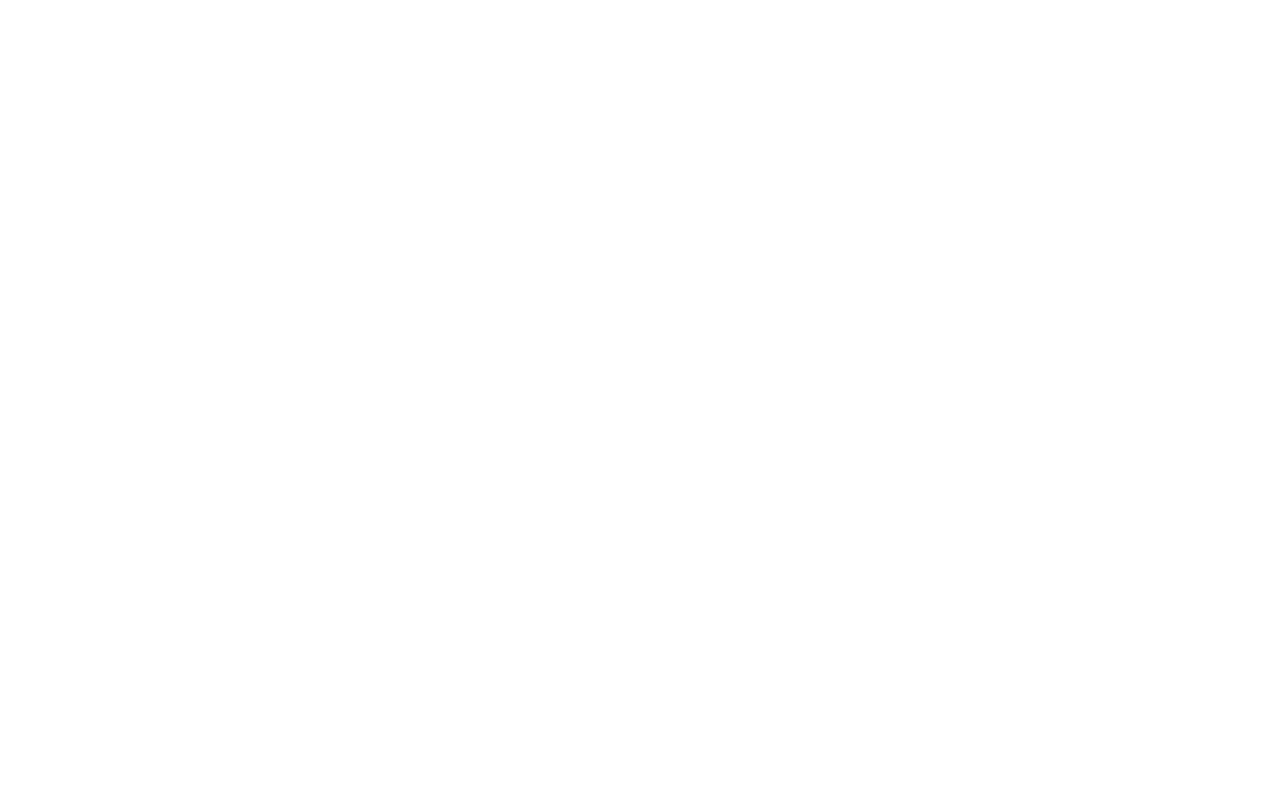
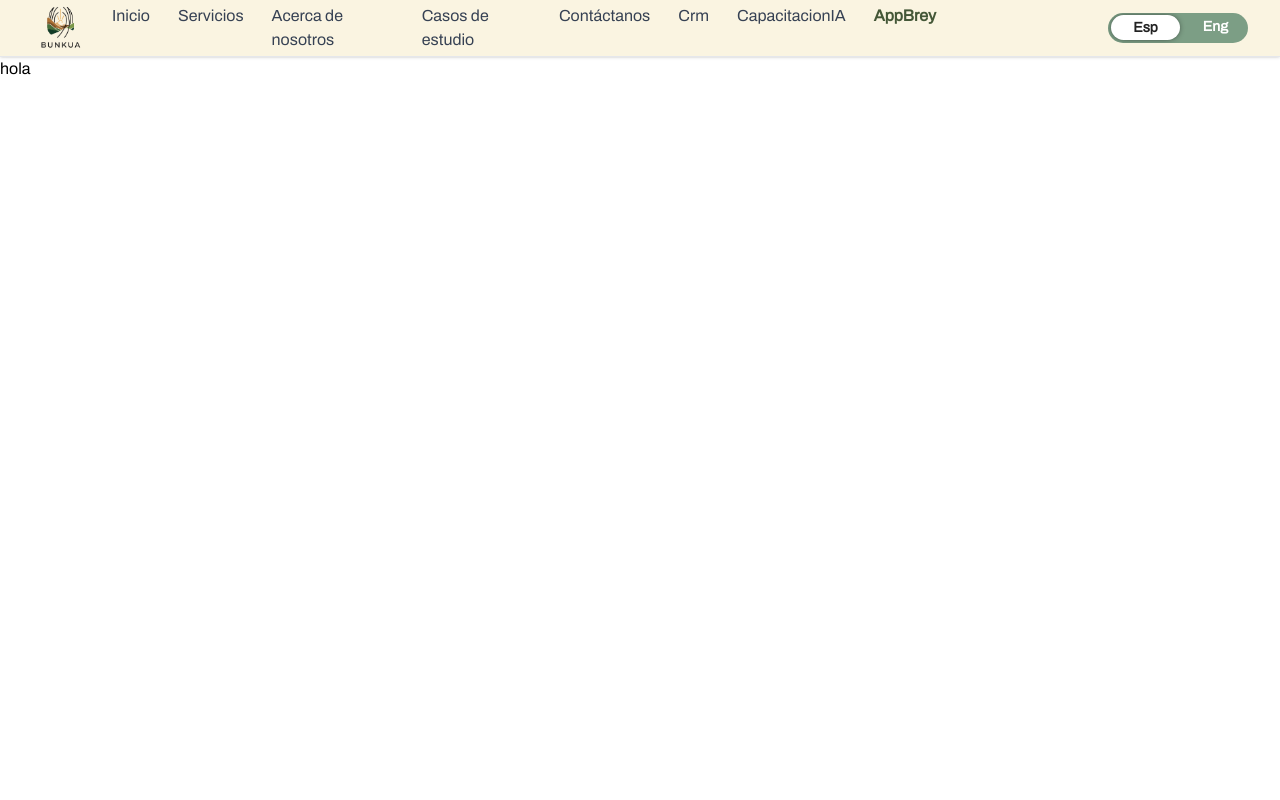
Before and after one commit to ramirezluisa503/bunkua, a React (Vite) app: page /AppBrey in a window 1280 px wide. Before the commit this address had no page. Shown: the top 800 px of the page. Built offline with nearby package versions, Linux system fonts and the light colour scheme.

Commit message:
Creando pagina AppBrey

```diff
--- a/src/App.tsx
+++ b/src/App.tsx
@@ -7,6 +7,8 @@
 import { useEffect } from 'react';
 import { TrainingAI } from './Landing/TrainingAI';
 import { Crm } from './Landing/Crm';
+import { AppBrey } from './Landing/AppBrey';
+
 
 // OPCIÓN 1: Usando scroll behavior smooth (más simple)
 const ScrollToTopSmooth = () => {
@@ -59,6 +61,11 @@
           path="/Crm"
           element={<Crm />}
         />
+
+        <Route
+          path="/AppBrey"
+          element={<AppBrey />}
+        />
       </Routes>
     </>
   );
--- /dev/null
+++ b/src/Landing/AppBrey.tsx
@@ -0,0 +1,14 @@
+import { Layout } from '../components/Layout/Layout';
+
+export const AppBrey = () => {
+
+  return (
+    <article>
+      <Layout>
+      <h1>hola</h1>
+      </Layout>
+
+    </article>
+
+  );
+};
--- a/src/components/NavBar/NavBar.tsx
+++ b/src/components/NavBar/NavBar.tsx
@@ -135,6 +135,19 @@
               >
                 CapacitacionIA
               </NavLink>
+
+              <NavLink
+                to={'/AppBrey'}
+                className={({ isActive }) =>
+                  isActive
+                    ? 'textNavbar font-semibold !text-green'
+                    : 'textNavbar'
+                }
+              >
+                AppBrey
+              </NavLink>
+
+
             </nav>
           </div>
 
```
Also changed, not shown: 1 other file (tests, documents, lock files or other folders).
